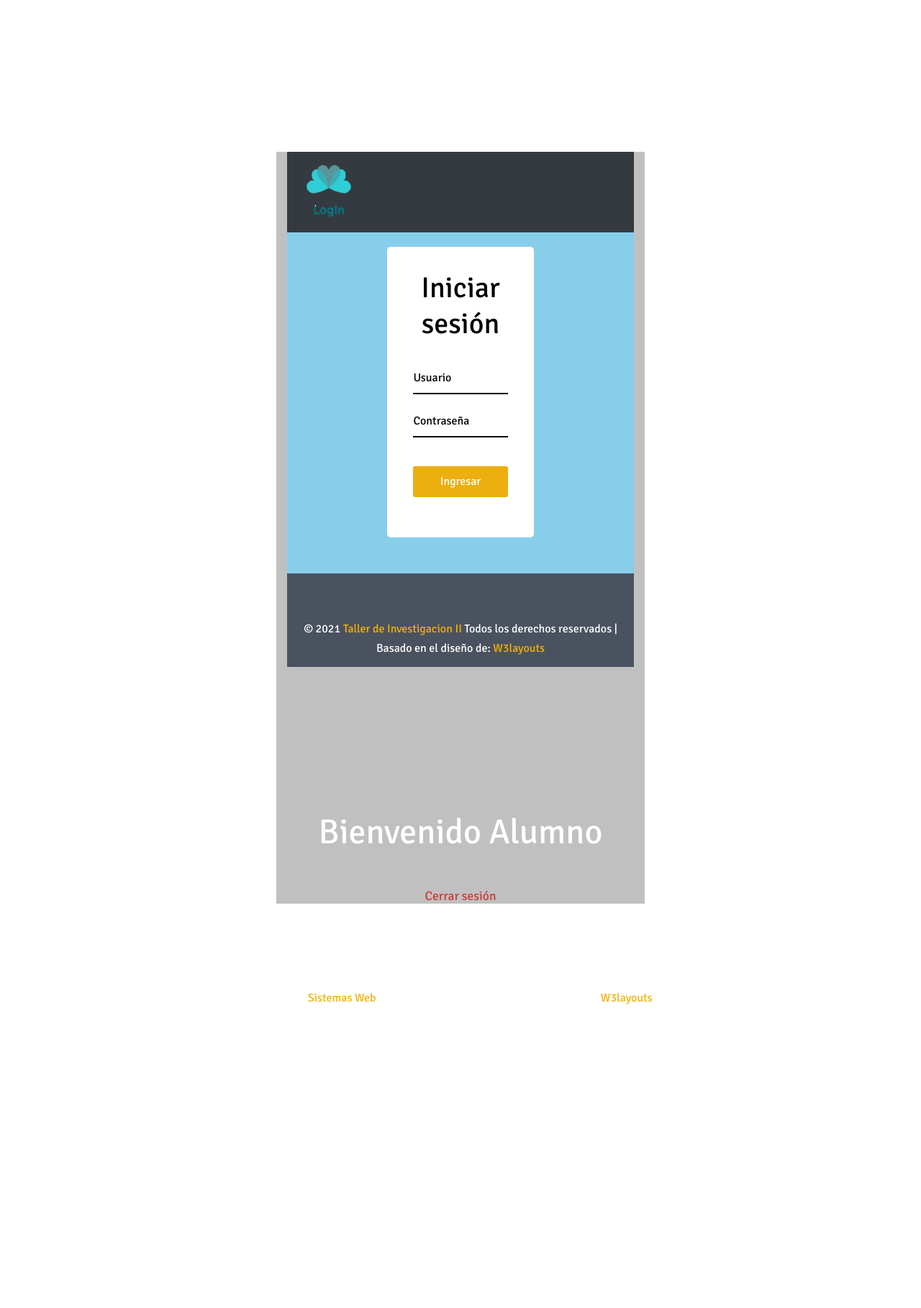
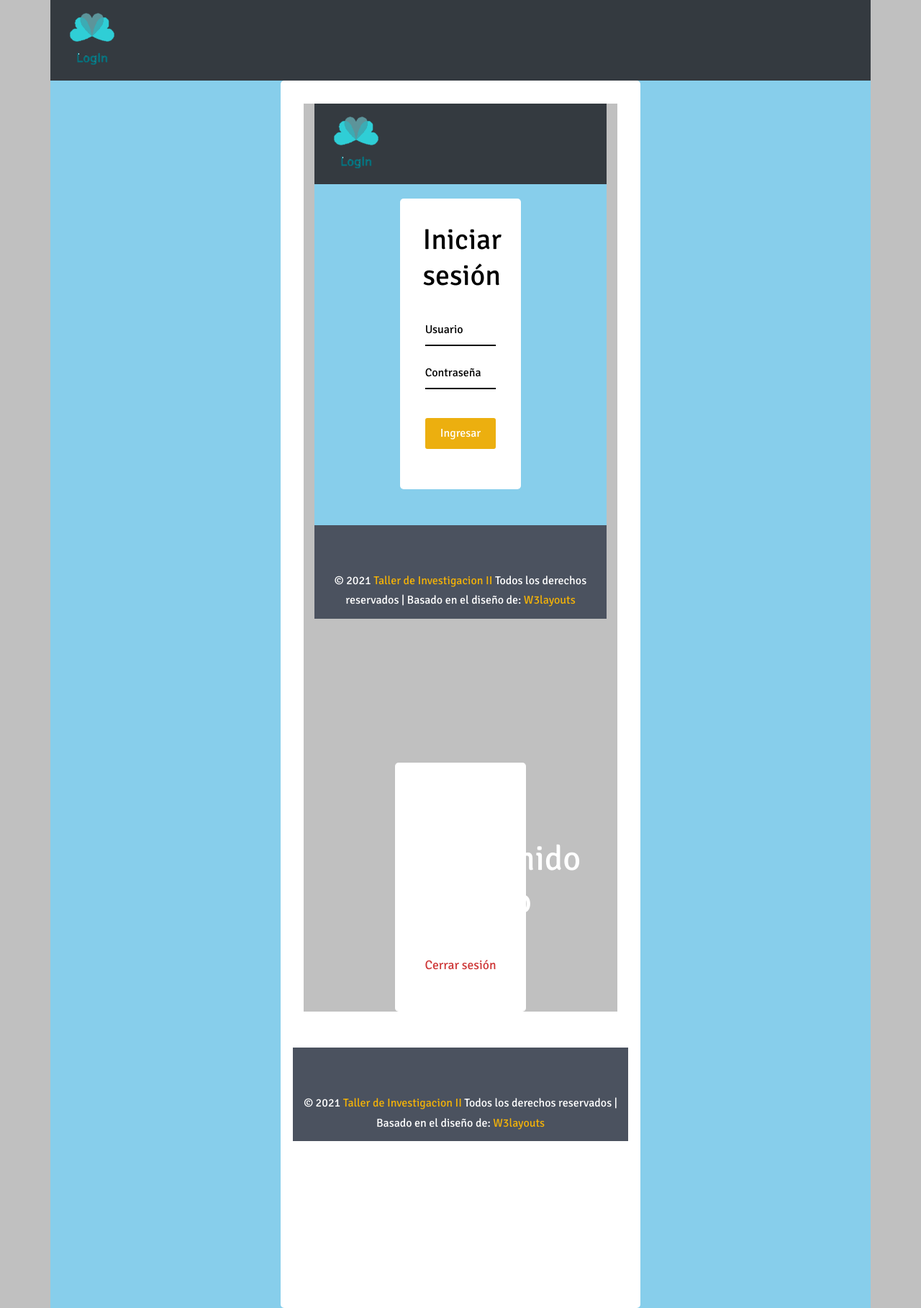
Before and after one commit to Karen-9821/proyectoLogin, a PHP site: page /views/INICIO.php in a window 1280 px wide. Shown: the whole page at 72% size. Before the commit the page ends 1396 px from the top, so only its background shows below. Run offline with PHP 8.4, Linux system fonts and the light colour scheme.

Commit message:
Dar diseño a la pagina

```diff
--- a/aplicacion/views/INICIO.php
+++ b/aplicacion/views/INICIO.php
@@ -3,7 +3,8 @@
 <head>
 <title>Página de Inicio</title>
 <!-- Custom Theme files -->
-<link href="css/style.css" rel="stylesheet" type="text/css" media="all"/>
+<link rel="stylesheet" href="../public/CSS/bootstrap.min.css">
+<link href="../public/CSS/estilos.css" rel="stylesheet" type="text/css" media="all"/>
 <!-- for-mobile-apps -->
 <meta http-equiv="Content-Type" content="text/html; charset=utf-8" />
 <meta name="viewport" content="width=device-width, initial-scale=1, maximum-scale=1">
@@ -15,8 +16,20 @@
 <!--google fonts-->
 </head>
 <body>
+
 <!--header start here-->
-<h1>Página de Inicio</h1>
+<div style="background-color: silver;" class="container-fluid">
+    <div style="background-color: skyblue;"  class="container" style="height: 100%;">
+
+        <header class="row">
+            <div class="col">
+                <nav class="navbar navbar-expand-lg navbarfixed-top navbar-dark bg-dark row">
+                    <a class="navbar-brand" href="#">
+                        <img src="../public/img/Login.png" width="80" height="80" alt="">
+                    </a>
+                </nav>
+            </div>
+        </header>
 		<div class="header agile">
 			<div class="wrap">
 				<div class="login-main wthree">
@@ -24,25 +37,40 @@
 					<?php
         				include_once '../controllers/loguear.php';
     				?>
-
-    <section>
+		<div class="header agile">
+			<div class="wrap">
+				<div style="margin-top: 100px;" class="login-main wthree">
+					<div class="login">
 						<h1>Bienvenido Alumno <?php echo $user->getNombre(); ?> </h1>
-    </section>
-
 						<div class="clear"> </div>
 						<h4><a href="logout.php"> Cerrar sesión</a></h4>
 						</div>
+					</div>
+				</div>
+			</div>
+		</div>
+
+
+			<footer class="row" style="background-color: #4B525F; margin-top: 50px; margin-bottom: 200px; height: 130px" >
+			<div class="col">
+				<div class="copy-rights w3l row">
+					<p style="padding-top: 0px; text-align: center;">© <?php echo date("Y");?> <a href="http://obedalvarado.pw/" target="_blank">Taller de Investigacion II</a>  Todos los derechos reservados | Basado en el diseño de:  <a href="http://w3layouts.com/" target="_blank">W3layouts</a> </p>
+				</div>
+			</div>
+		</footer>
 
 
 		</div>
 	</div>
 </div>
-<!--header end here-->
-<!--copy rights end here-->
-<div class="copy-rights w3l">
-	<p>© <?php echo date("Y");?> <a href="http://obedalvarado.pw/" target="_blank">Sistemas Web</a>  Todos los derechos reservados | Diseñado por  <a href="http://w3layouts.com/" target="_blank">W3layouts</a> </p>
-</div>
+
  <!--copyrights start here-->
-
+ <script src="js/jquery-3.4.1.min.js"></script>
+  <!-- <script src="https://code.jquery.com/jquery-3.4.1.slim.min.js" integrity="sha384-J6qa4849blE2+poT4WnyKhv5vZF5SrPo0iEjwBvKU7imGFAV0wwj1yYfoRSJoZ+n" crossorigin="anonymous"></script> -->
+  <script src="https://cdn.jsdelivr.net/npm/popper.js@1.16.0/dist/umd/popper.min.js"
+    integrity="sha384-Q6E9RHvbIyZFJoft+2mJbHaEWldlvI9IOYy5n3zV9zzTtmI3UksdQRVvoxMfooAo" crossorigin="anonymous">
+  </script>
+  <script src="js/bootstrap.min.js"></script>
+  <!-- <script src="https://stackpath.bootstrapcdn.com/bootstrap/4.4.1/js/bootstrap.min.js" integrity="sha384-wfSDF2E50Y2D1uUdj0O3uMBJnjuUD4Ih7YwaYd1iqfktj0Uod8GCExl3Og8ifwB6" crossorigin="anonymous"></script> -->
 </body>
 </html>
```
Lines whose indentation alone changed are shown as unchanged.
